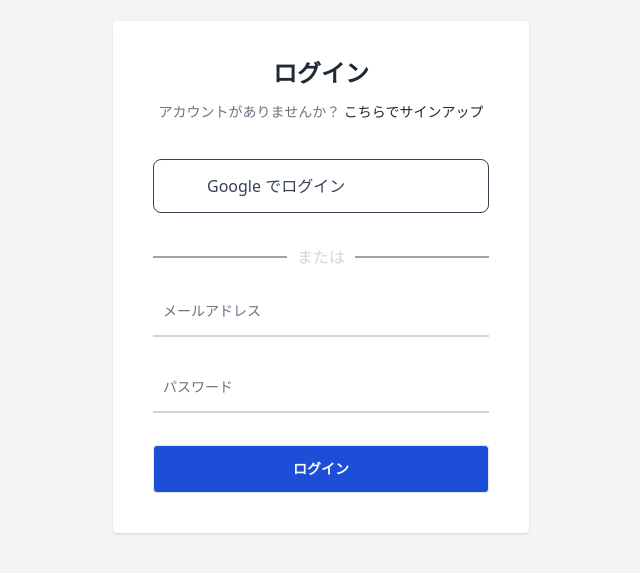
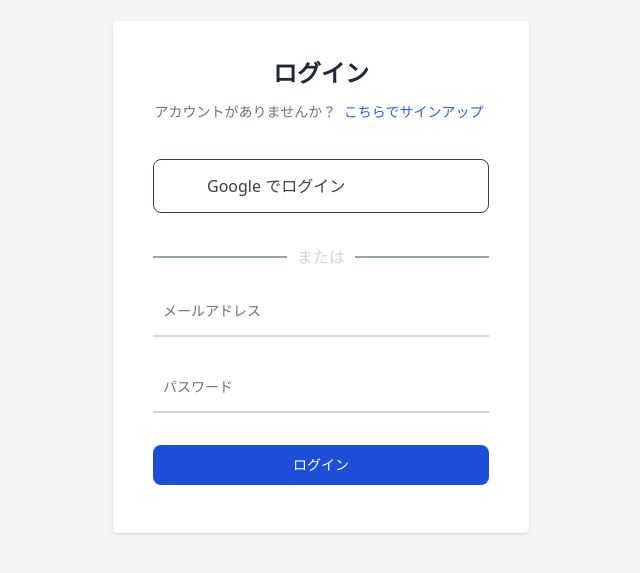
Before and after one commit to Udon-japanese/chat-service, a Next.js app: page /login in a window 1280 px wide. Shown: the part 107-680 px from the top of the page, without its empty margins (319-959 px from the left). Built offline with nearby package versions, Linux system fonts and the light colour scheme; no server answers; some icons are missing.

Commit message:
login,signupフォームを修正

```diff
--- a/components/Form/Authenticate.tsx
+++ b/components/Form/Authenticate.tsx
@@ -24,7 +24,7 @@
             <Link
               tabIndex={0}
               href={texts.subhead.link.href}
-              className="cursor-pointer text-sm font-medium leading-none text-gray-800 hover:underline dark:text-white hover:text-blue-600 dark:hover:text-blue-500"
+              className="cursor-pointer px-1 py-1.5 text-sm font-medium leading-none hover:bg-blue-400 hover:bg-opacity-10 rounded no-underline text-blue-600 dark:text-blue-500"
             >
               {texts.subhead.link.text}
             </Link>
@@ -32,7 +32,7 @@
           <button
             aria-label="Continue with google"
             role="button"
-            className="mb-4 mt-10 flex w-full items-center rounded-lg border border-gray-700 px-4 py-3.5 focus:outline-none focus:ring-2 focus:ring-gray-700 focus:ring-offset-1 dark:border-gray-300 dark:focus:ring-gray-300"
+            className="mb-4 mt-10 flex w-full items-center rounded-lg border border-gray-700 px-4 py-3.5 hover:bg-gray-300 focus:outline-none focus:ring-4 dark:hover:bg-gray-800 focus:ring-gray-700 dark:border-gray-500 dark:focus:ring-gray-800"
           >
             <Icon icon="flat-color-icons:google" width={21}></Icon>
             <p className="ml-4 text-base font-medium text-gray-700 dark:text-gray-300">
@@ -95,8 +95,7 @@
           <div className="mt-8">
             <button
               role="button"
-              aria-label="create my account"
-              className="w-full rounded border bg-blue-700 py-4 text-sm font-semibold leading-none text-white hover:bg-blue-600 focus:outline-none focus:ring-2 focus:ring-white focus:ring-offset-2"
+              className="w-full text-white bg-blue-700 hover:bg-blue-800 focus:ring-4 focus:ring-blue-300 font-medium rounded-lg text-sm px-5 py-2.5 mr-2 mb-2 dark:bg-blue-600 dark:hover:bg-blue-700 focus:outline-none dark:focus:ring-blue-800"
             >
               {texts.authBtnText}
             </button>
```
